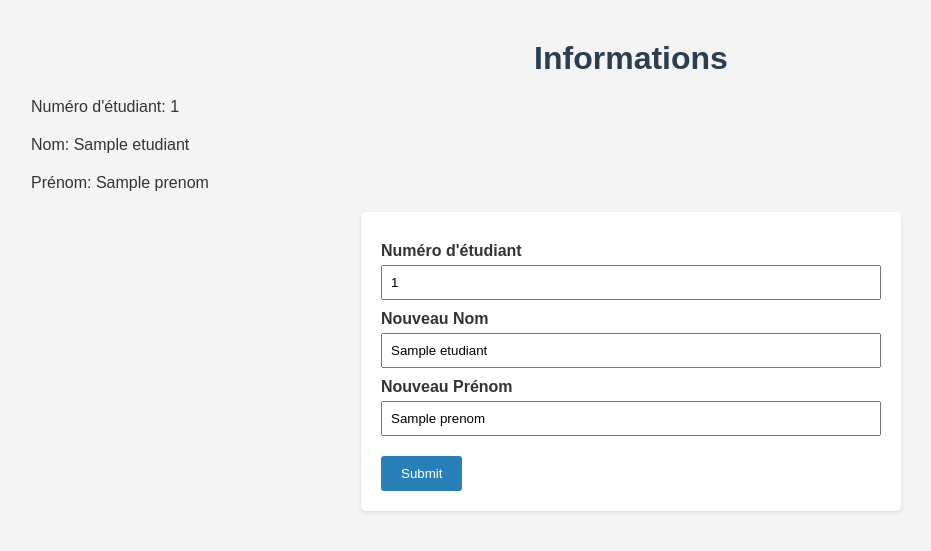
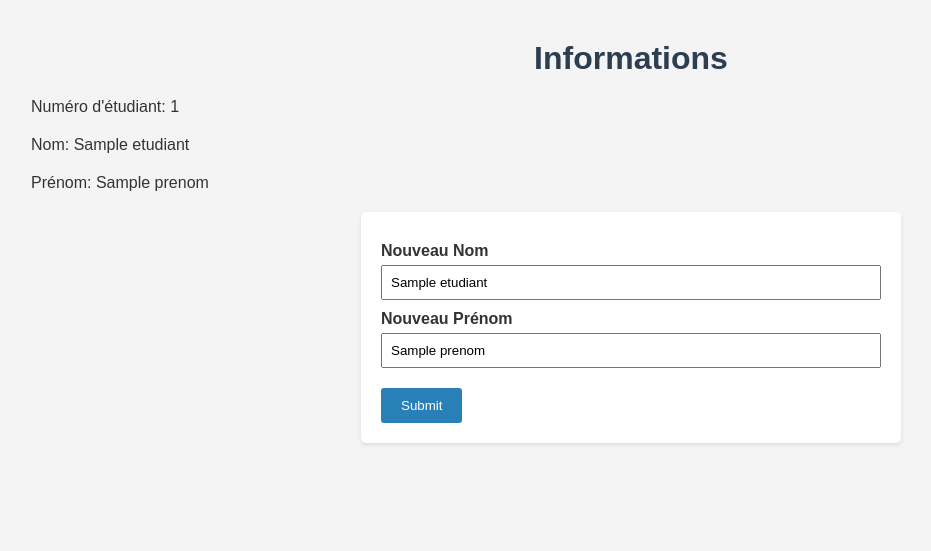
Before and after one commit to chanaelstar/IMAC1-S2-Workshop-Archi-Web, a Flask app: template templates/modification_page.html in a window 1280 px wide. Shown: the top 551 px of the page, without its empty margins (9-940 px from the left). Run offline with Flask 3, Linux system fonts and the light colour scheme; the template is opened without the code that fills it: most values are stand-ins (such as "Sample title", 1, 10 or a date in 2020); parts of the project's set-up code (start-up, migrations or seed data) failed here and were passed over.

Commit message:
modif du numéro étudiant en commentaire (changement plus tard avec le numéro de groupe)

```diff
--- a/templates/modification_page.html
+++ b/templates/modification_page.html
@@ -15,8 +15,8 @@
         <p>Prénom: {{etudiant["prenom"]}}</p>
 
         <form action="/changement" method="post">
-            <label for="num_etud">Numéro d'étudiant</label>
-            <input type="number" name="num_etud" id="num_etud" value='{{etudiant["num_etudiant"]}}' readonly/>
+            <!-- <label for="num_etud">Numéro d'étudiant</label>
+            <input type="number" name="num_etud" id="num_etud" value='{{etudiant["num_etudiant"]}}' readonly/> -->
             <label for="nouv_nom">Nouveau Nom</label>
             <input type="text" name="nouv_nom" id="nouv_nom" value='{{etudiant["nom"]}}' />
             <label for="nouv_prenom">Nouveau Prénom</label>
```
